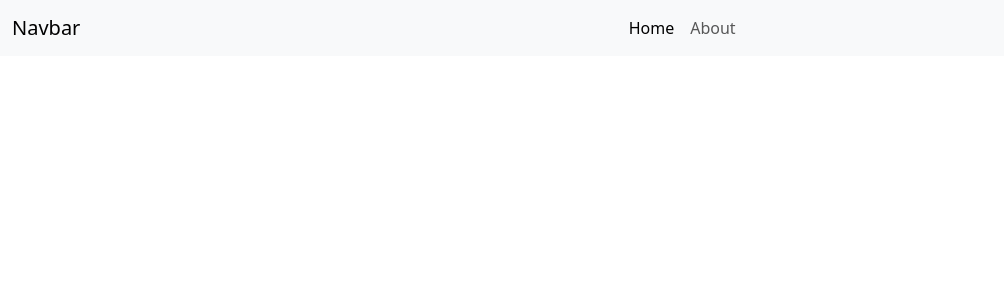
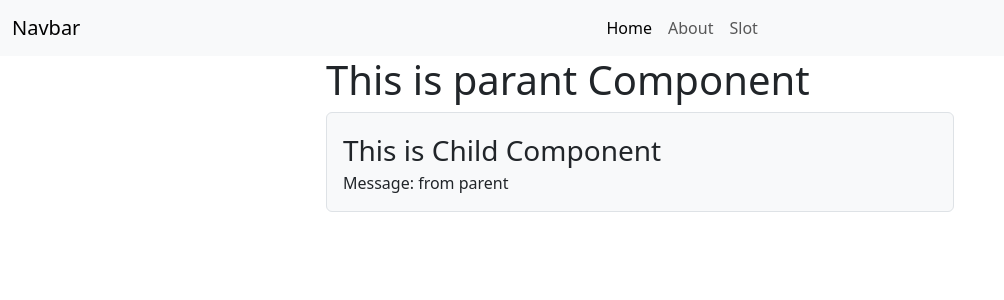
Before and after one commit to raniganj/v2app, a Vue app: page /slot in a window 1280 px wide. Before the commit this address had no page. Shown: the top 300 px of the page, without its empty margins (0-1004 px from the left). Built offline with nearby package versions, Linux system fonts and the light colour scheme.

Commit message:
slot exapmle

```diff
--- a/src/router/index.js
+++ b/src/router/index.js
@@ -11,6 +11,11 @@ const routes = [
     path: '/about',
     name: 'about',
     component: () => import('../views/AboutView.vue')
+  },
+  {
+    path: '/slot',
+    name: 'slot',
+    component: () => import('../views/MyParantView.vue')
   }
 ]
 
--- /dev/null
+++ b/src/views/MyClildView.vue
@@ -0,0 +1,6 @@
+<template>
+  <div class="border rounded bg-light p-3">
+    <div class="fs-3">This is Child Component</div>
+    <slot></slot>
+  </div>
+</template>
--- a/src/views/MyNavbar.vue
+++ b/src/views/MyNavbar.vue
@@ -25,6 +25,9 @@ import { RouterLink } from 'vue-router'
           <li class="nav-item">
             <RouterLink class="nav-link" to="/about">About</RouterLink>
           </li>
+          <li class="nav-item">
+            <RouterLink class="nav-link" to="/slot">Slot</RouterLink>
+          </li>
         </ul>
       </div>
     </div>
--- /dev/null
+++ b/src/views/MyParantView.vue
@@ -0,0 +1,16 @@
+<script setup>
+import MyClildView from '@/views/MyClildView.vue'
+import { ref } from 'vue'
+
+let msg = ref('from parent')
+</script>
+
+<template>
+  <div class="row justify-content-center">
+    <div class="col-12 col-md-6">
+      <h1>This is parant Component</h1>
+
+      <MyClildView>Message: {{ msg }}</MyClildView>
+    </div>
+  </div>
+</template>
```
